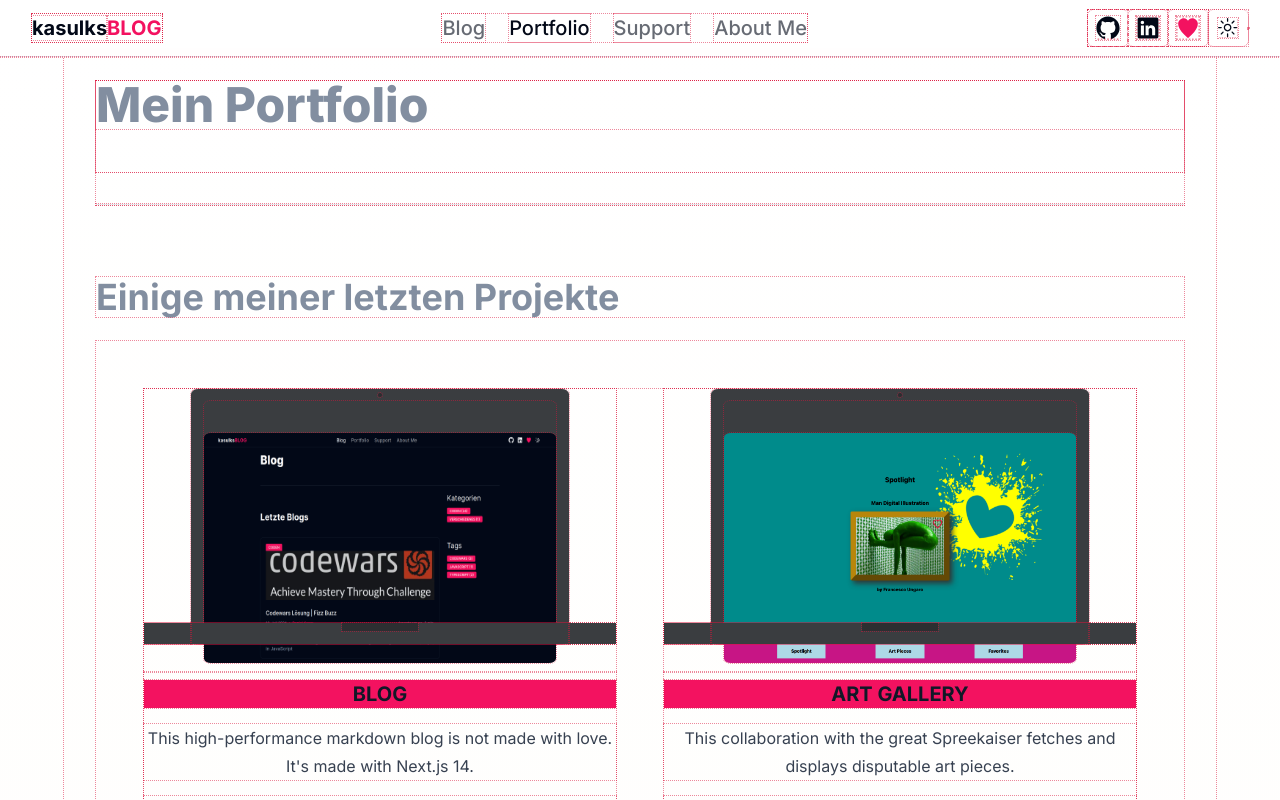
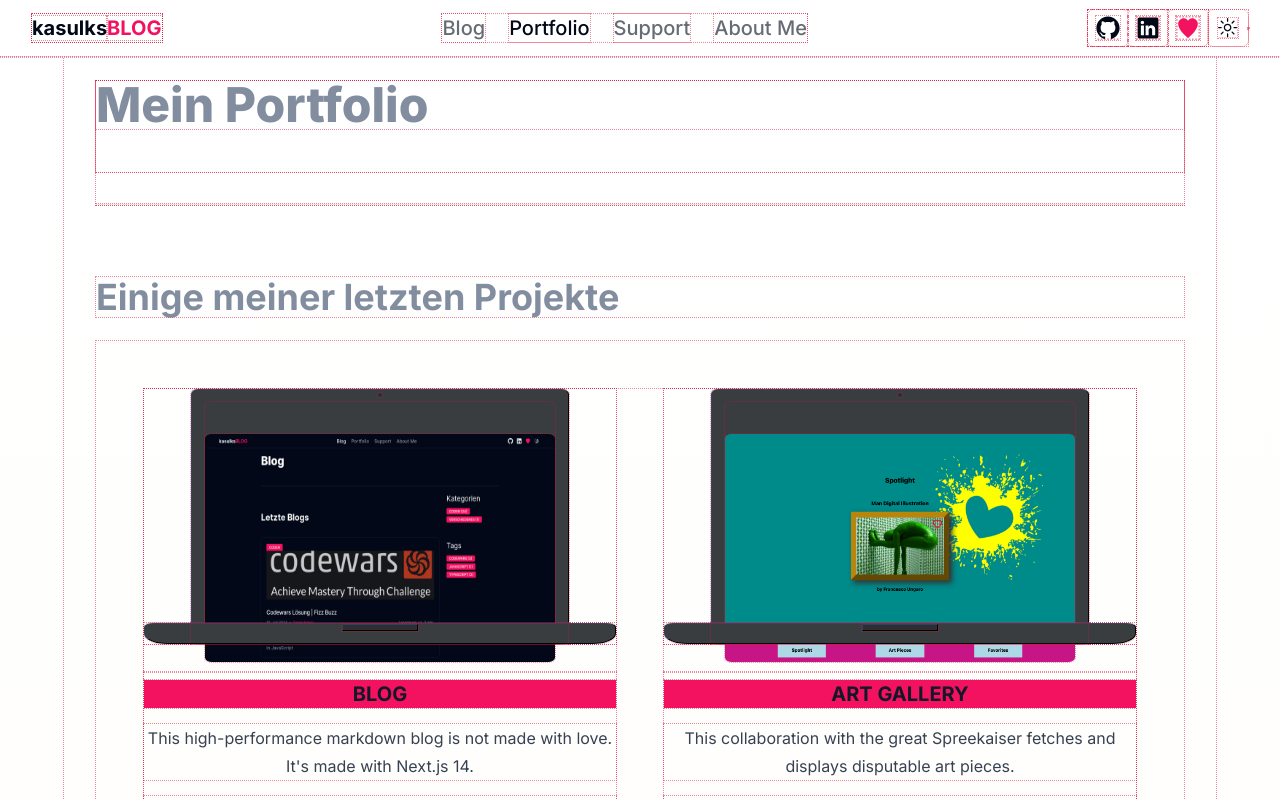
Before and after one commit to kasulk/blog, a Next.js app: page /portfolio in a window 1280 px wide. Shown: the top 800 px of the page. Built offline with nearby package versions, Linux system fonts and the light colour scheme.

Commit message:
fix borders, border radius and colors on Laptop component

```diff
--- a/src/components/PortfolioPage/Laptop/Laptop.tsx
+++ b/src/components/PortfolioPage/Laptop/Laptop.tsx
@@ -8,16 +8,15 @@ type Props = {
 const laptopColor1 = "bg-[#3a3d40]";
 const laptopColor2 = "bg-[#18171966]";
 
-const laptopShadowColor1 = laptopColor2;
-const laptopShadowColor2 = "#18171999";
-const laptopShadowColor3 = "#3a3d4011";
+const laptopShadowColor = laptopColor2;
+const borders = `border-outset border border-gray-900/60 border-b-gray-800 border-r-gray-800`;
 
 export function Laptop({ imageSrc, imageAlt }: Props) {
   return (
     <div className="absolute left-0 top-0 flex h-[90%] w-full flex-col items-center">
       {/* laptop top */}
       <div
-        className={`flex h-full w-4/5 items-center justify-center rounded-[2%] ${laptopColor1}`}
+        className={`flex h-full w-4/5 items-center justify-center rounded-[2%] ${laptopColor1} ${borders}`}
       >
         {/* laptop-cam */}
         <div
@@ -40,16 +39,22 @@ export function Laptop({ imageSrc, imageAlt }: Props) {
         </div>
       </div>
       {/* laptop-bottom */}
-      <div className={`absolute bottom-0 flex h-[8%] w-full ${laptopColor1}`}>
+      <div className={`absolute bottom-0 flex h-[8%] w-full`}>
         {/* laptop-bottom-left */}
-        <div className="h-full w-[10%] border-r-0"></div>
+        <div
+          className={`${borders} h-full w-[10%] rounded-[20%_0_0_50%] border-r-0 ${laptopColor1}`}
+        ></div>
         {/* laptop-bottom-middle */}
-        <div className="flex h-full w-4/5 justify-center border-l-0 border-r-0">
+        <div
+          className={`${borders} flex h-full w-4/5 justify-center border-l-0 border-r-0 ${laptopColor1}`}
+        >
           {/* laptop-lock */}
-          <div className={`h-2/5 w-1/5 ${laptopColor2}`}></div>
+          <div className={`h-2/5 w-1/5 ${laptopColor2} ${borders}`}></div>
         </div>
         {/* laptop-bottom-right */}
-        <div className="h-full w-[10%] border-l-0"></div>
+        <div
+          className={`${borders} h-full w-[10%] rounded-[0_20%_50%_0] border-l-0 ${laptopColor1}`}
+        ></div>
       </div>
     </div>
   );
@@ -57,37 +62,37 @@ export function Laptop({ imageSrc, imageAlt }: Props) {
 
 //todo: add missing (custom) classes
 
-// .laptop-top {
-//   box-shadow: 5px 0px 8px -4px var(--laptop-shadow-color);
-// }
+/// .laptop-top {
+///   box-shadow: 5px 0px 8px -4px var(--laptop-shadow-color);
+/// }
 
-// .laptop-lock {
-//   border: 1px outset var(--laptop-border-color1);
-//   border-right: 1px outset var(--laptop-border-color2);
-//   border-bottom: 1px outset var(--laptop-border-color2);
-// }
+///-- .laptop-lock {
+///--   border: 1px outset var(--laptop-border-color1);
+///--  border-right: 1px outset var(--laptop-border-color2);
+///--   border-bottom: 1px outset var(--laptop-border-color2);
+///-- }
 
-// .laptop-top,
-// .laptop-bottom-left,
-// .laptop-bottom-middle,
-// .laptop-bottom-right {
-//   border: 1px outset var(--laptop-border-color1);
-//   border-right: 1px outset var(--laptop-border-color2);
-//   border-bottom: 1px outset var(--laptop-border-color2);
-// }
+///-- .laptop-top,
+///-- .laptop-bottom-left,
+///-- .laptop-bottom-middle,
+///-- .laptop-bottom-right {
+///--   border: 1px outset var(--laptop-border-color1);
+///--   border-right: 1px outset var(--laptop-border-color2);
+///--   border-bottom: 1px outset var(--laptop-border-color2);
+///-- }
 
-// .screen-effects {
-//   background: linear-gradient(33deg, transparent 60%, var(--main-white) 40%);
-// }
+/// .screen-effects {
+///   background: linear-gradient(33deg, transparent 60%, var(--main-white) 40%);
+/// }
 
-// .laptop-bottom {
-//   box-shadow: 0 5px 5px -5px var(--laptop-shadow-color);
-// }
+/// .laptop-bottom {
+///   box-shadow: 0 5px 5px -5px var(--laptop-shadow-color);
+/// }
 
-// .laptop-bottom-left {
-//   border-radius: 20% 0 0 50%;
-// }
+///-- .laptop-bottom-left {
+///--   border-radius: 20% 0 0 50%;
+///-- }
 
-// .laptop-bottom-right {
-//   border-radius: 0 20% 50% 0;
-// }
+///-- .laptop-bottom-right {
+///--   border-radius: 0 20% 50% 0;
+///-- }
```
